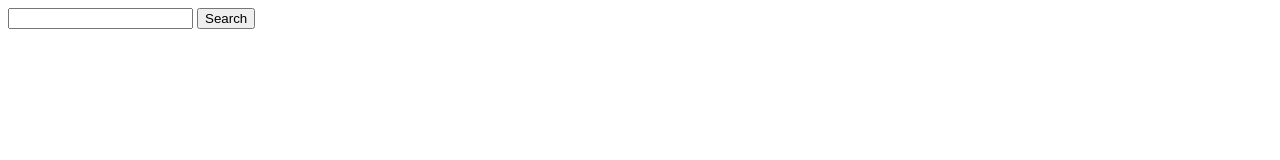
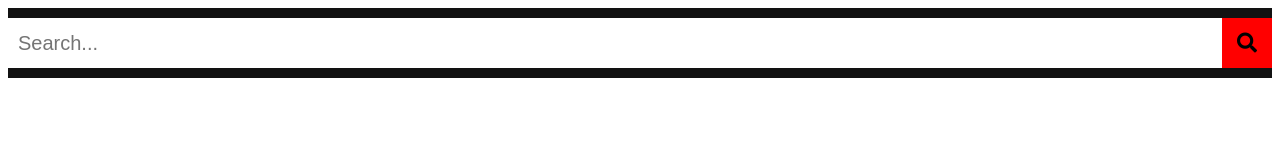
Before and after one commit to wojtekrat/project-giphy, a website built with webpack: page docs/index.html in a window 1280 px wide. Built offline with nearby package versions, Linux system fonts and the light colour scheme.

Commit message:
few changes

```diff
--- a/docs/index.html
+++ b/docs/index.html
@@ -6,11 +6,18 @@
           content="width=device-width, user-scalable=no, initial-scale=1.0, maximum-scale=1.0, minimum-scale=1.0">
     <meta http-equiv="X-UA-Compatible" content="ie=edge">
     <title>Document</title>
+        <link rel="stylesheet" href="https://use.fontawesome.com/releases/v5.2.0/css/all.css" integrity="sha384-hWVjflwFxL6sNzntih27bfxkr27PmbbK/iSvJ+a4+0owXq79v+lsFkW54bOGbiDQ"
+            crossorigin="anonymous">
     <link rel="stylesheet" href="styles.css" type="text/css">
 </head>
 <body>
-    <input id ="usrInp"type="text"/>
-    <button id="button1">Search</button>
+    <nav id="navbar">
+        <div id="searchbar">
+            <input type="text" class="search-input" placeholder="Search..." />
+            <button class="search-button" type="button">
+                <i class="fas fa-search"></i>
+            </button>
+        </div>
     <div id="window">
 
     </div>
--- a/docs/script.js
+++ b/docs/script.js
@@ -1,27 +1,24 @@
 $(document).ready(function () {
-    $("#button1").click(function(){
-        let userInput = $("#usrInp").val().trim();
+    $(".search-button").click(function(){
+        let userInput = $(".search-input").val().trim();
         userInput = userInput.replace(/ /g, "+");
-        let queryURL = "http://api.giphy.com/v1/gifs/search?q=" + userInput + "&api_key=ACSF6DvX2932HZzH0n7O6loDtrvWa543&limit=400";
+        let queryURL = "http://api.giphy.com/v1/gifs/search?q=" + userInput + "&api_key=ACSF6DvX2932HZzH0n7O6loDtrvWa543&limit=100";
 
         $.ajax({ url: queryURL, method: 'GET' }).done(function (response) {
-
-            console.log(response.data);
 
             function getRandomInt(min, max) {
                 return Math.floor(Math.random() * (max - min + 1)) + min;
             }
 
-            for (let i=0;i<18;i++){
-                var giphyURL = response.data[getRandomInt(0, 400)].images.original.url;
+            for (let i=0;i<20;i++){
+                var giphyURL = response.data[getRandomInt(0, 100)].images.original.url;
                 var imgNr = "img"+i;
                 $('<img/>', {
                     'id': imgNr
                 }).appendTo("#window");
                 $("#"+imgNr).attr("src", giphyURL);
             }
-            console.log(giphyURL)
-
+            console.log($("#window").length);
 
         });
 
--- a/docs/styles.css
+++ b/docs/styles.css
@@ -1,3 +1,42 @@
+#navbar {
+    color: white;
+    background-color: #121212;
+}
+
+#searchbar {
+    padding: 10px 0;
+    position: relative;
+    height: 50px;
+    display: flex;
+}
+
+#searchbar-logo {
+    background-color: #121212;
+    display: none;
+    font-size: 40px;
+}
+
+.search-input {
+    flex-grow: 1;
+    background-color: white;
+    height: 100%;
+    box-sizing: border-box;
+    border: none;
+    font-size: 20px;
+    padding-left: 10px;
+    transition: all 0.5s;
+}
+
+.search-button {
+    height: 100%;
+    width: 50px;
+    background-color: red;
+    display: flex;
+    align-items: center;
+    justify-content: center;
+    border: none;
+    font-size: 20px;
+}
 #window {
     display: grid;
     grid-gap: 10px;
```
